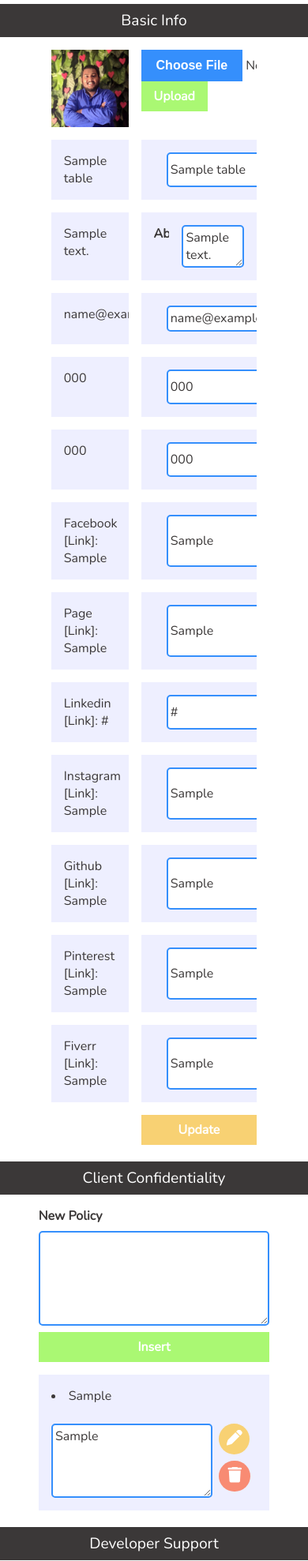
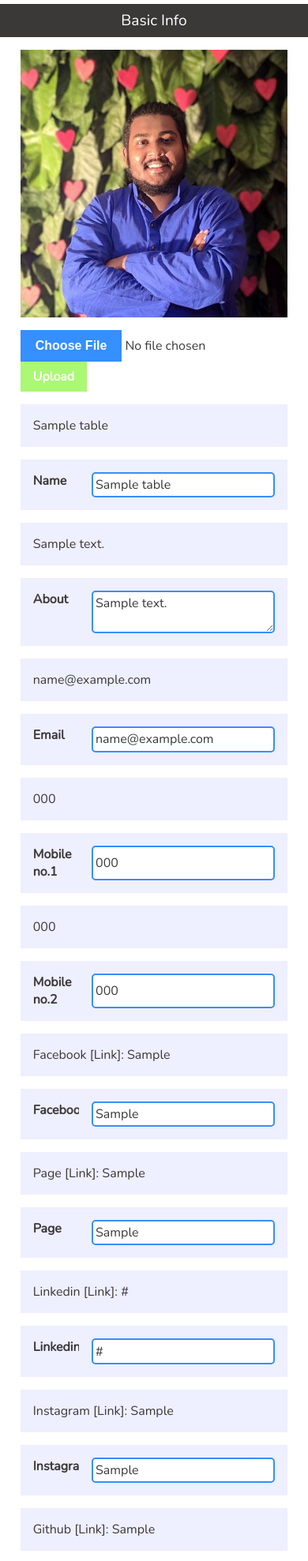
Before and after one commit to Thasinmahmudbd/My_Portfolio, a PHP site: page /999.0_home_admin.php in a window 390 px wide. Shown: the part 40-2017 px from the top of the page at 79% size. Run offline with PHP 8.4, Linux system fonts and the light colour scheme; tables that the repository leaves empty or names only in its code hold one stand-in row (values such as "Sample post"); some libraries are stand-ins or nearby versions.

Commit message:
Profile picture upload system created in Admin page, made responsive.

```diff
--- a/999.0_home_admin.php
+++ b/999.0_home_admin.php
@@ -29,6 +29,7 @@
     <link rel="stylesheet" href="Design/Responsive/02_navbar_res.css">
     <link rel="stylesheet" href="Design/Responsive/index_res.css">
     <link rel="stylesheet" href="Design/Responsive/04_footer_res.css">
+    <link rel="stylesheet" href="Design/Responsive/admin_res.css">
 
     <!-- fonts (google fonts) -->
     <link rel="preconnect" href="https://fonts.gstatic.com">
@@ -80,9 +81,9 @@
 
                 <div class="basic_info_section">
 
-                    <img src="Media/Images/Profile_picture/Thasin.jpg" alt="" class="current_profile_pic" width="100%">
+                    <img src="Media/Images/Profile_picture/Profile_picture.jpg" alt="" class="current_profile_pic" width="100%">
 
-                    <form action="" class="profile_pic" enctype="multipart/form-data">
+                    <form action="Dynamic/actions_dynamic.php" method="post" class="profile_pic" enctype="multipart/form-data">
 
                        <input type="file" class="upload_box" name="profile_picture" required>
 
--- /dev/null
+++ b/Design/Responsive/admin_res.css
@@ -0,0 +1,64 @@
+/* for tablets width = 800px */
+
+@media only screen and (max-width: 800px) {
+
+    /*********************************************************************/
+    /*********************************************************************/
+    /***************************** admin_home ****************************/
+    /*********************************************************************/
+    /*********************************************************************/
+
+    /* basic info */
+
+    .basic_info{
+        width:95vw;
+        margin:auto;
+    }
+
+    .basic_info_section{
+        grid-template-columns:  1fr;
+    }
+
+    /* client confidentiality */
+
+    .client_confidentiality{
+        width:90vw;
+        margin:auto;
+    }
+
+    /* client issues */
+
+    .issues_template{
+        grid-template-columns: 1fr;
+    }
+
+    /*********************************************************************/
+    /*********************************************************************/
+    /***************************** admin_blog ****************************/
+    /*********************************************************************/
+    /*********************************************************************/
+
+
+
+
+
+
+
+
+
+
+
+
+
+
+
+
+
+
+
+
+}
+
+  /* for mobile width = 500px */
+  @media only screen and (max-width: 500px) {
+  }
--- a/Dynamic/actions_dynamic.php
+++ b/Dynamic/actions_dynamic.php
@@ -90,6 +90,78 @@
         }
 
     }
+
+
+
+
+
+
+
+
+
+
+// profile_picture_upload.
+if(isset($_POST['upload_profile_picture'])){
+
+    // Getting data from form and storing in variables.
+    $file = $_FILES['profile_picture'];
+    $file_name = $_FILES['profile_picture']['name'];
+    $file_tmp_name = $_FILES['profile_picture']['tmp_name'];
+    $file_size = $_FILES['profile_picture']['size'];
+    $file_error = $_FILES['profile_picture']['error'];
+    $file_type = $_FILES['profile_picture']['type'];
+
+    $file_explode = explode('.', $file_name);
+    $file_extension = strtolower(end($file_explode));
+
+    $allowed = array('jpg', 'jpeg', 'png');
+
+    if(in_array($file_extension, $allowed)){
+
+        if($file_error === 0){
+
+            if($file_size < 3200000){
+
+                $new_file_name = "Profile_picture" . "." . $file_extension;
+
+                $file_destination = "../Media/Images/Profile_picture/" . $new_file_name;
+
+                // uploading picture.
+                move_uploaded_file($file_tmp_name, $file_destination);
+
+                header('Location: ../999.0_home_admin.php#title1');
+
+                /*// Query.
+                    $sql = "UPDATE basic_info_table SET profile_picture = '$new_file_name'; ";
+
+                    //echo $sql;
+
+                    // Object created.
+                    $upload_profile_picture = new Database();
+                    $result = $upload_profile_picture->update($sql);
+
+                    // Location
+                    if($result == true){
+                        header('Location: ../999.0_home_admin.php#title1');
+                    }else{
+                        header('Location: actions_dynamic.php');
+                    }*/
+
+            }else{
+            echo "File is to big, maximum 3MB allowed.";
+        }
+
+        }else{
+            echo "There was an error uploading this file.";
+        }
+
+    }else{
+        echo "Only .jpg, .jpeg and .png files allowed.";
+    }
+
+}
+
+
 
 
 
--- a/Includable_portions/01_header.php
+++ b/Includable_portions/01_header.php
@@ -5,7 +5,7 @@
 
             <div class="header">
 
-                <img src="Media/Images/Profile_picture/Thasin.jpg" alt="" width="150px" height="150px">
+                <img src="Media/Images/Profile_picture/Profile_picture.jpg" alt="" width="150px" height="150px">
 
                 <div class="header_description">
 
```
Also changed, not shown: Media/Images/Profile_picture/Profile_picture.jpg (renamed from Media/Images/Profile_picture/Thasin.jpg).
